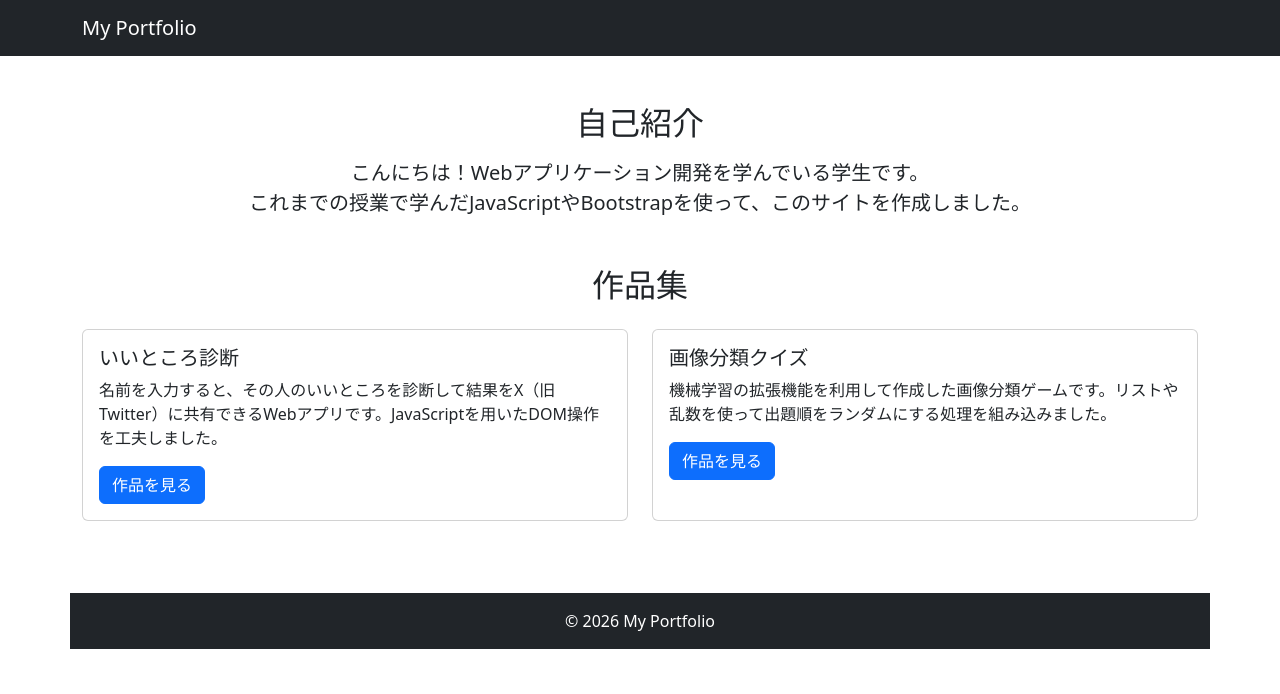
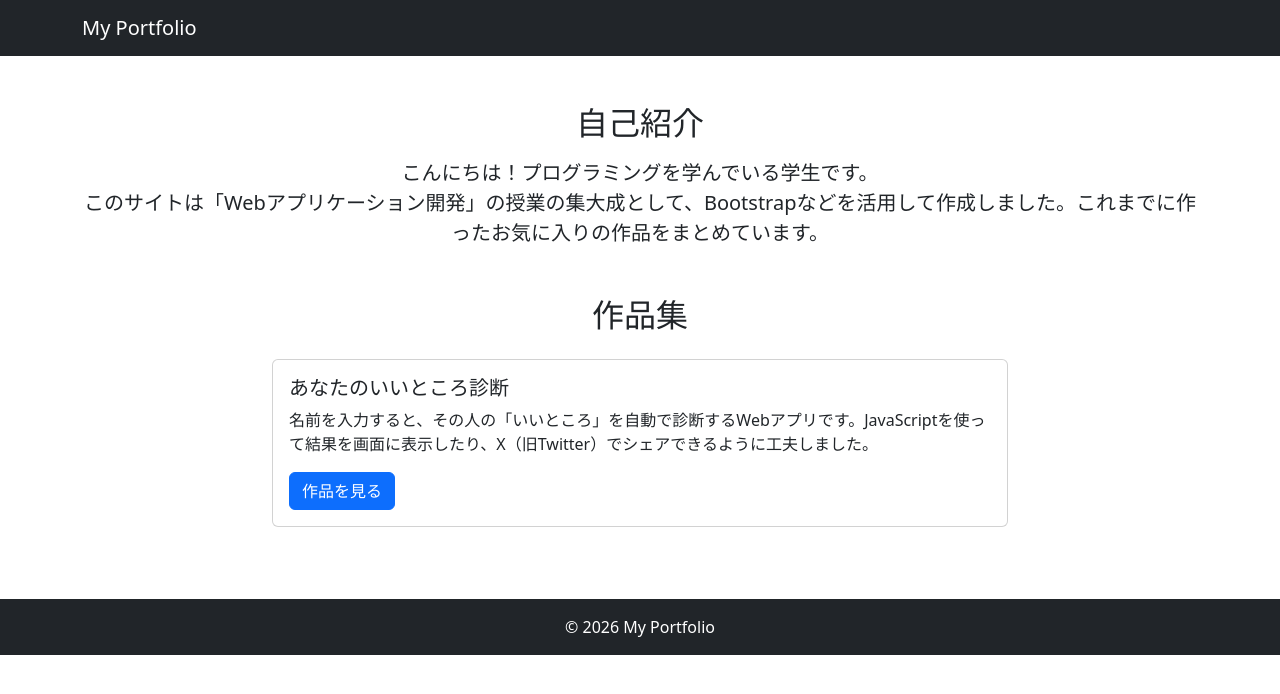
Before and after one commit to 251zs03900-spec/my-portfolio, a plain HTML site: page index.html in a window 1280 px wide. Drawn offline with nearby package versions, Linux system fonts and the light colour scheme.

Commit message:
Update index.html

```diff
--- a/index.html
+++ b/index.html
@@ -17,34 +17,29 @@
   <div class="container mt-5 text-center">
     <h2>自己紹介</h2>
     <p class="lead mt-3">
-      こんにちは！Webアプリケーション開発を学んでいる学生です。<br>
-      これまでの授業で学んだJavaScriptやBootstrapを使って、このサイトを作成しました。
+      こんにちは！プログラミングを学んでいる学生です。<br>
+      このサイトは「Webアプリケーション開発」の授業の集大成として、Bootstrapなどを活用して作成しました。これまでに作ったお気に入りの作品をまとめています。
     </p>
   </div>
 
   <div class="container mt-5">
     <h2 class="text-center mb-4">作品集</h2>
-    <div class="row">
+    <div class="row justify-content-center">
 
-      <div class="col-md-6 mb-4">
+      <div class="col-md-8 mb-4">
         <div class="card h-100">
           <div class="card-body">
-            <h5 class="card-title">いいところ診断</h5>
-            <p class="card-text">名前を入力すると、その人のいいところを診断して結果をX（旧Twitter）に共有できるWebアプリです。JavaScriptを用いたDOM操作を工夫しました。</p>
-            <a href="https://251zs03900-spec.github.io/my-portfolio/" class="btn btn-primary">作品を見る</a>
+            <h5 class="card-title">あなたのいいところ診断</h5>
+            <p class="card-text">名前を入力すると、その人の「いいところ」を自動で診断するWebアプリです。JavaScriptを使って結果を画面に表示したり、X（旧Twitter）でシェアできるように工夫しました。</p>
+
+            <a href="https://ここにいいところ診断のURLを貼り付けます" class="btn btn-primary">作品を見る</a>
+
           </div>
         </div>
       </div>
 
-     <div class="col-md-6 mb-4">
-        <div class="card h-100">
-          <div class="card-body">
-            <h5 class="card-title">画像分類クイズ</h5>
-            <p class="card-text">機械学習の拡張機能を利用して作成した画像分類ゲームです。リストや乱数を使って出題順をランダムにする処理を組み込みました。</p>
-            <a href="#" class="btn btn-primary">作品を見る</a>
-          </div>
-        </div>
-      </div>
+    </div>
+  </div>
 
   <footer class="bg-dark text-white text-center py-3 mt-5">
     <p class="mb-0">&copy; 2026 My Portfolio</p>
```
